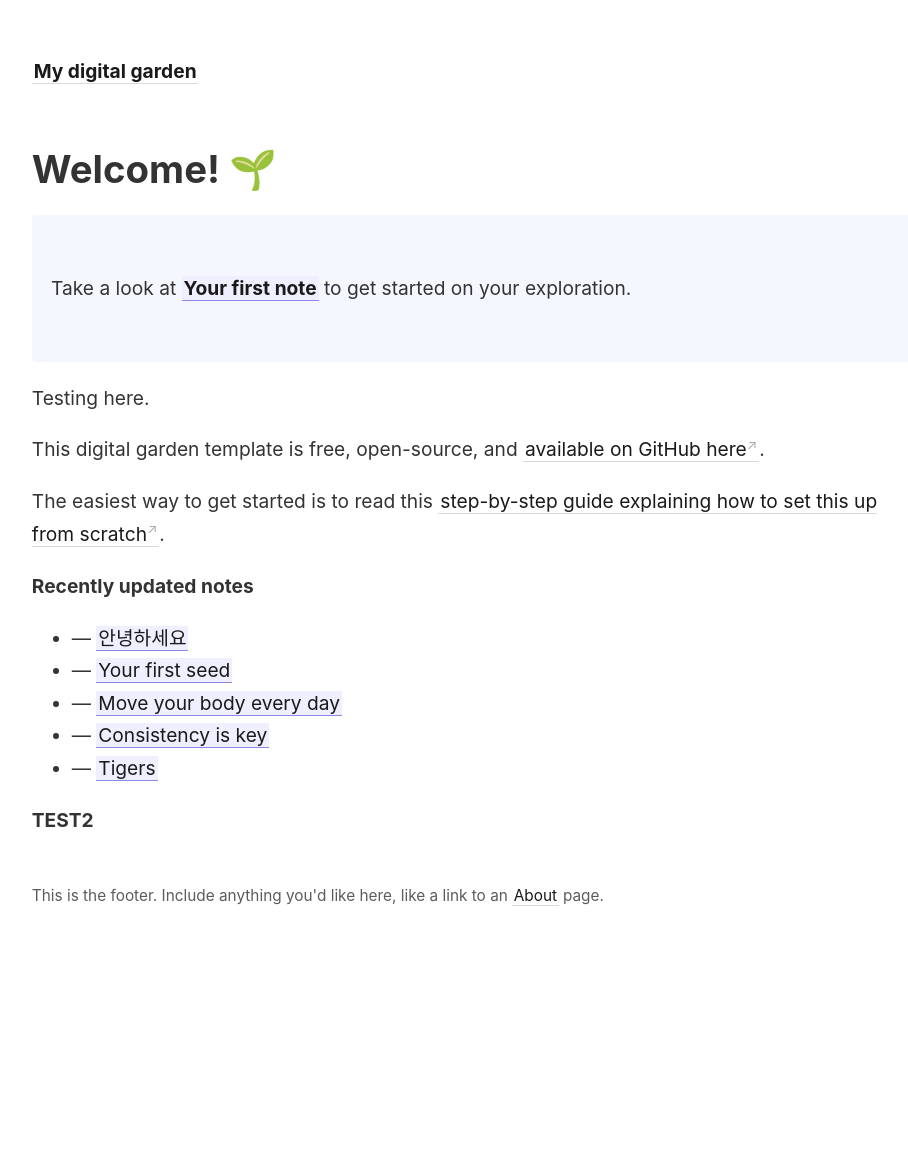
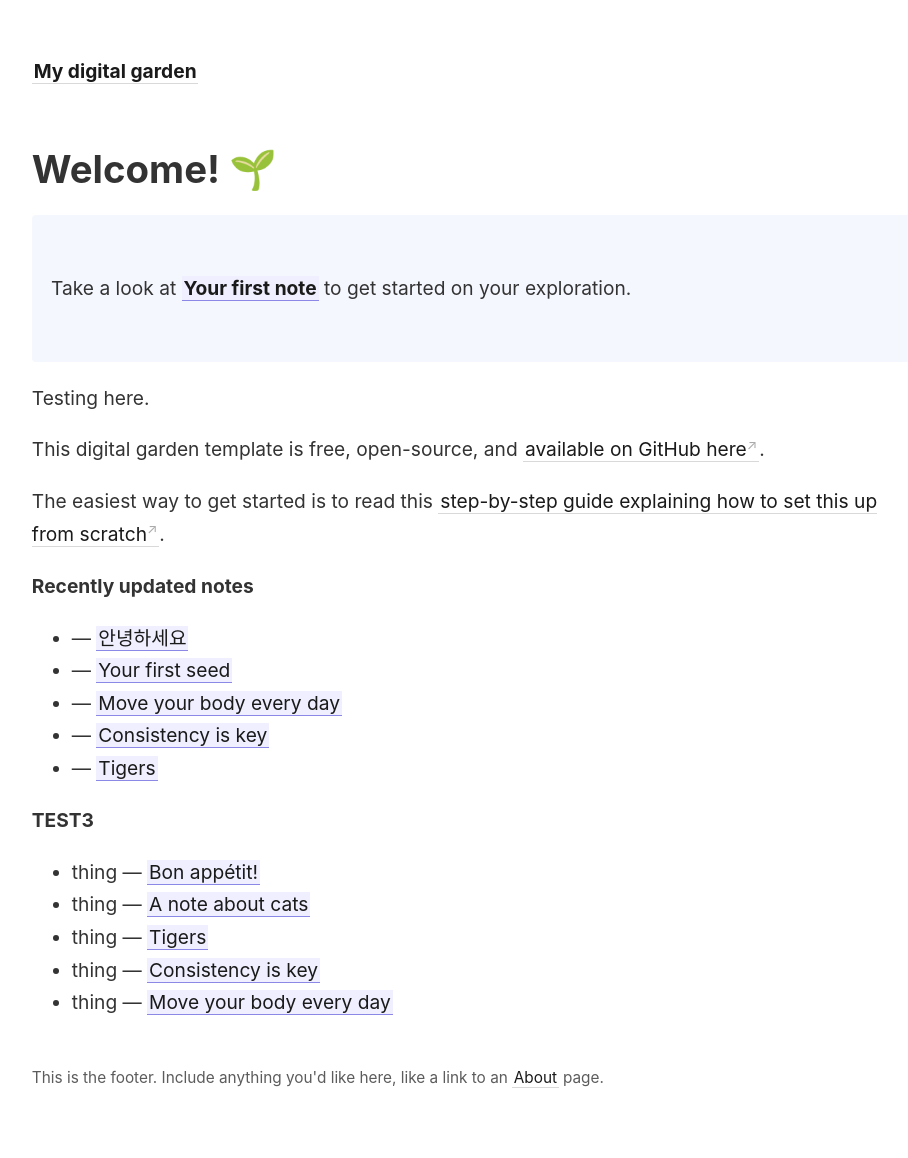
Before and after one commit to agiovine/agiovine.github.io, a Jekyll site: the page built from _pages/index.md, in a window 1280 px wide. Shown: the whole page, without its empty margins (45-953 px from the left). Built offline with Jekyll 4.4.1, drawn with Linux system fonts in a browser that asks for light colours; before the commit the page ends 975 px from its top, so only the background shows below that.

Commit message:
Update index.md

```diff
--- a/_pages/index.md
+++ b/_pages/index.md
@@ -28,9 +28,16 @@ The easiest way to get started is to read this [step-by-step guide explaining ho
   {% endfor %}
 </ul>
 
-<strong>TEST2</strong>
+<strong>TEST3</strong>
 
-{{ note.title }}
+<ul>
+  {% assign recent_notes2 = site.notes %}
+  {% for note in recent_notes2 limit: 5 %}
+    <li>
+      thing — <a class="internal-link" href="{{ site.baseurl }}{{ note.url }}">{{ note.title }}</a>
+    </li>
+  {% endfor %}
+</ul>
 
 <style>
   .wrapper {
```
